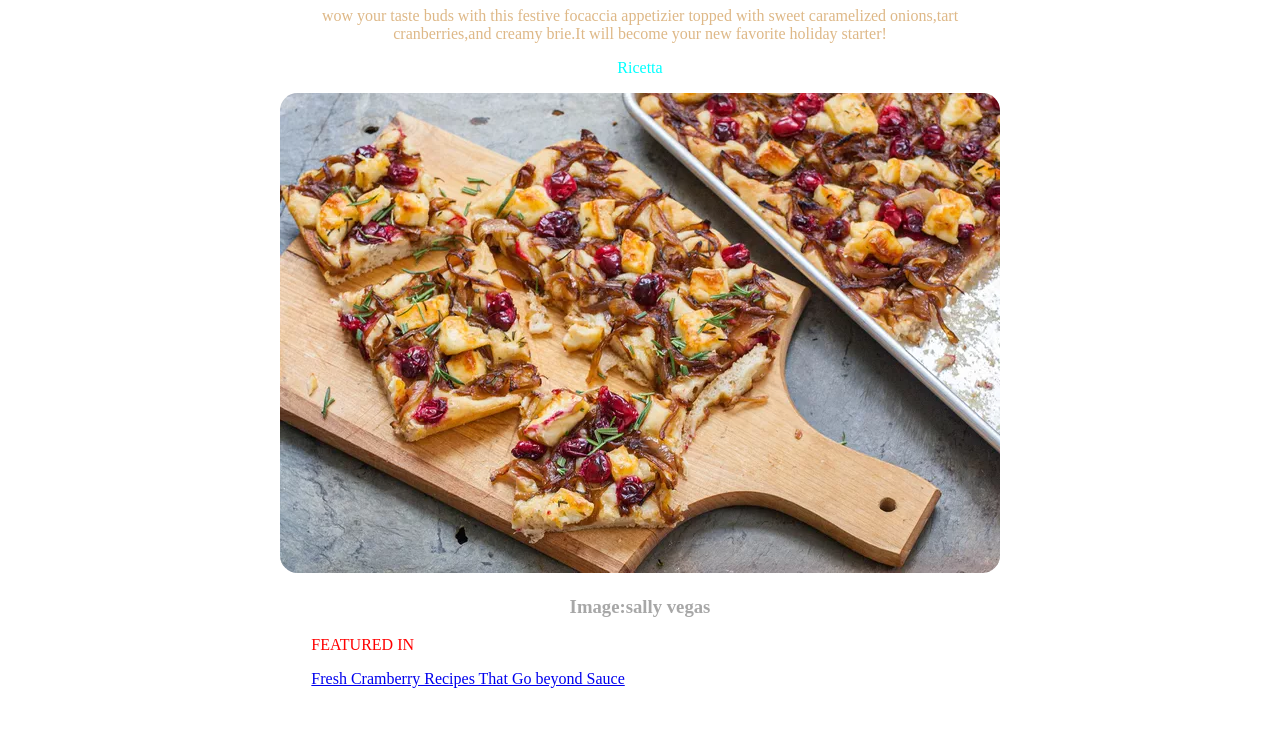
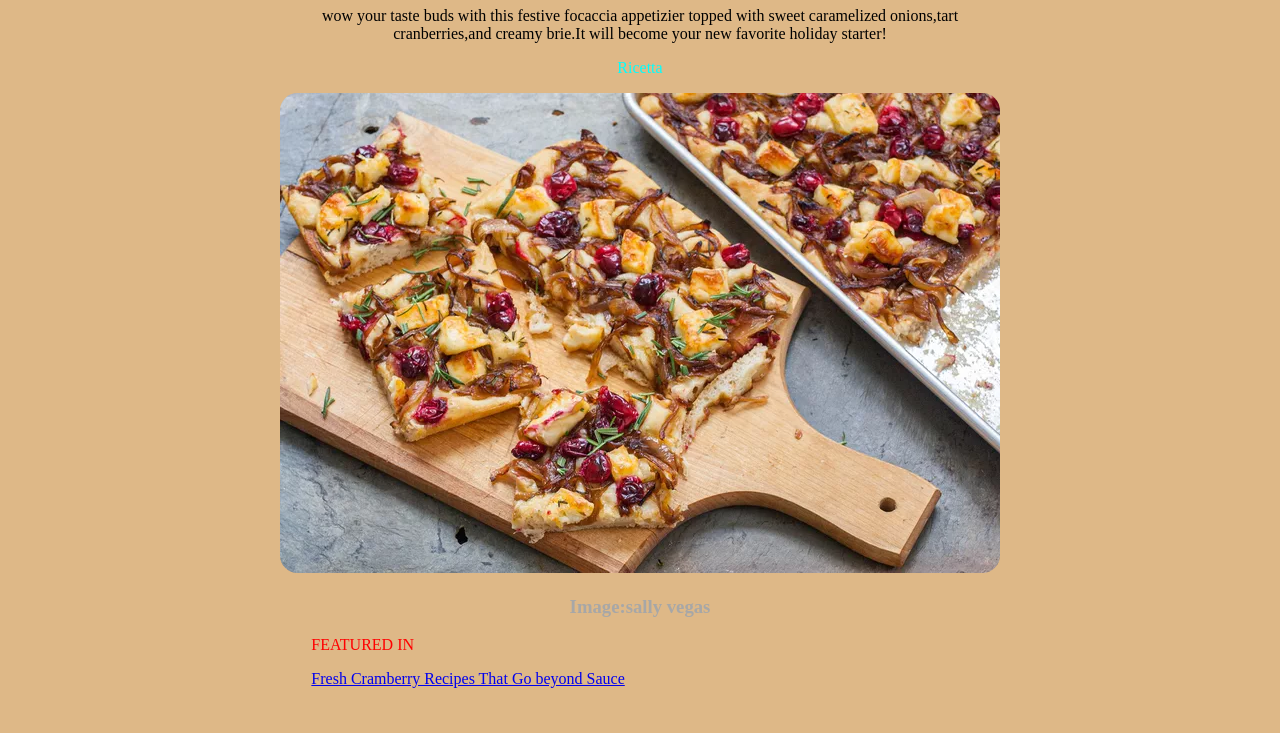
Before and after one commit to Salvatore-12/U1-S1-L3-main, a plain HTML site: page index.html in a window 1280 px wide. Shown: the part 298-1031 px from the top of the page. Drawn offline with Linux system fonts and the light colour scheme.

Commit message:
cambio colore di sfondo modificato

```diff
--- a/assets/style.css
+++ b/assets/style.css
@@ -1,7 +1,7 @@
 body{text-align: center;
     margin: 0,auto;}
     .coloreDiSfondo{
-        color: burlywood;
+        background-color: burlywood;
     }
 .logo{
     max-width: 200%;
```
